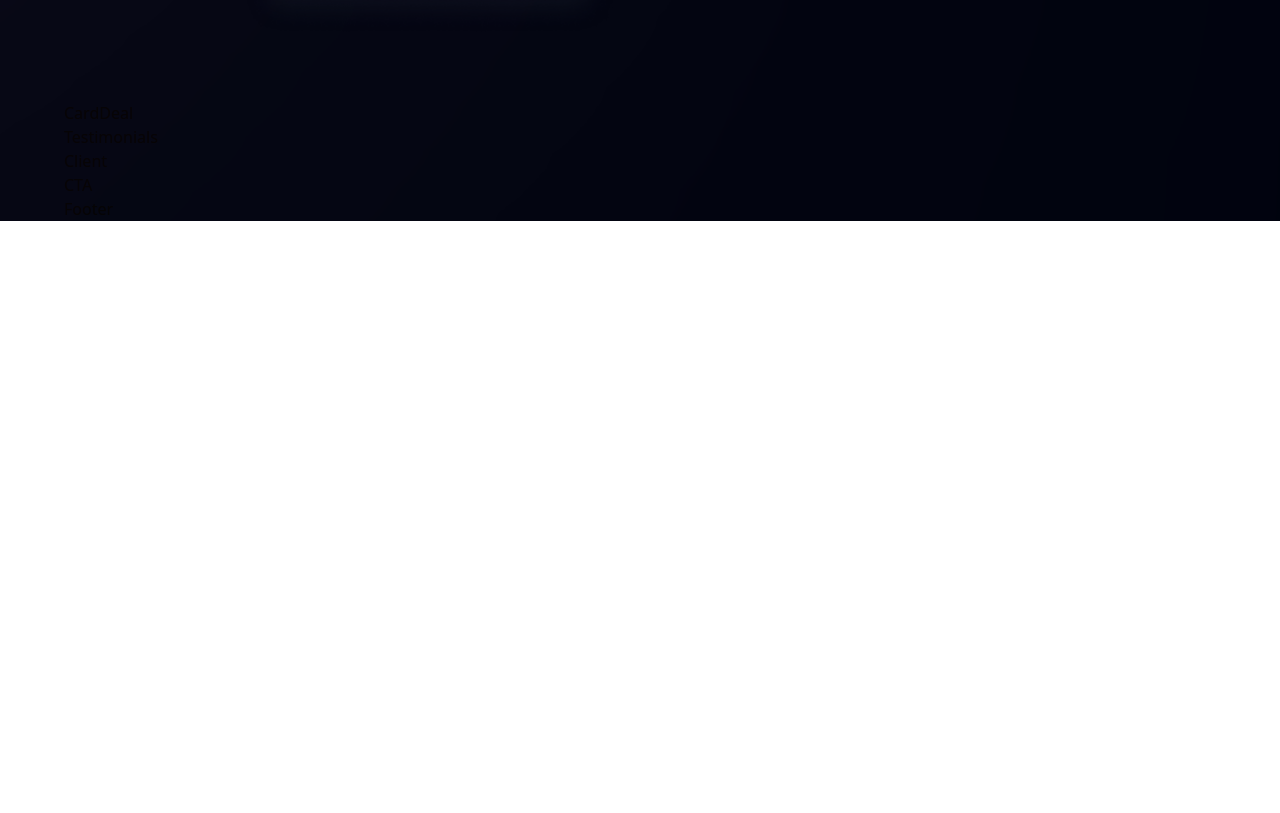
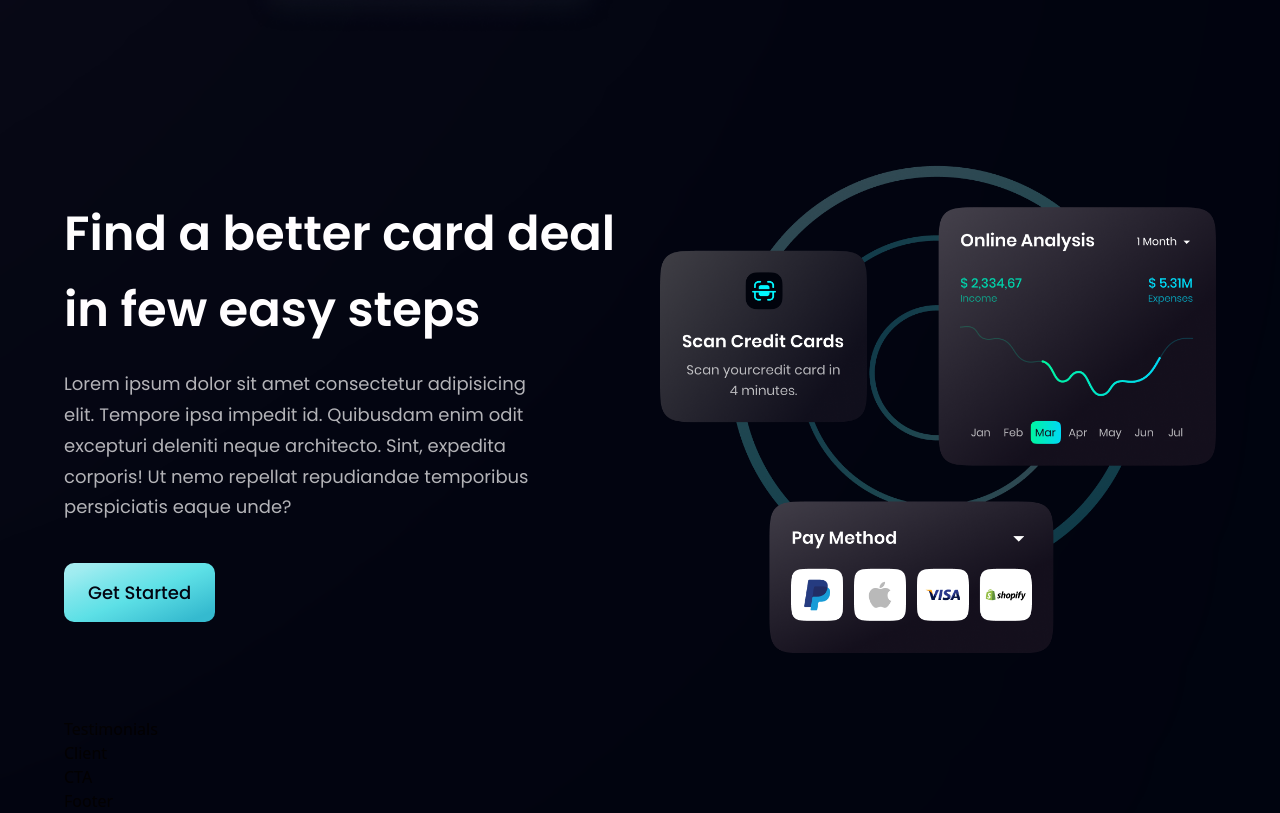
Before and after one commit to dknsapatin/Hoobank, a React (Vite) app: page / in a window 1280 px wide. Shown: the part 2085-2898 px from the top of the page. Before the commit the page ends 2306 px from the top, so only its background shows below. Built offline with nearby package versions, Linux system fonts and the light colour scheme.

Commit message:
CardDeal Section Component Complete

```diff
--- a/src/components/Button.jsx
+++ b/src/components/Button.jsx
@@ -4,7 +4,7 @@
   return (
     <button
       type='button'
-      className={`py-4 px-6 font-poppins bg-blue-gradient font-poppins font-medium text-primary text-[18px  ] outline-none ${styles}`}
+      className={`py-4 px-6 font-poppins bg-blue-gradient font-poppins font-medium text-primary text-[18px] outline-none ${styles} rounded-[10px]`}
     >
       Get Started
     </button>
--- a/src/components/CardDeal.jsx
+++ b/src/components/CardDeal.jsx
@@ -1,7 +1,27 @@
-import React from "react";
+import { card } from '../assets';
+import styles, { layout } from '../style';
+import Button from './Button';
 
-const CardDeal = () => {
-  return <div>CardDeal</div>;
-};
+const CardDeal = () => (
+  <section className={layout.section}>
+    <div className={layout.sectionInfo}>
+      <h2 className={styles.heading2}>
+        Find a better card deal <br className='sm:block hidden' /> in few easy
+        steps
+      </h2>
+      <p className={`${styles.paragraph} max-w-[470px] mt-5`}>
+        Lorem ipsum dolor sit amet consectetur adipisicing elit. Tempore ipsa
+        impedit id. Quibusdam enim odit excepturi deleniti neque architecto.
+        Sint, expedita corporis! Ut nemo repellat repudiandae temporibus
+        perspiciatis eaque unde?
+      </p>
+      <Button styles={`mt-10`} />
+    </div>
+
+    <div className={layout.sectionImg}>
+      <img src={card} alt='card' className='w-[100%] h-[100%]' />
+    </div>
+  </section>
+);
 
 export default CardDeal;
```
